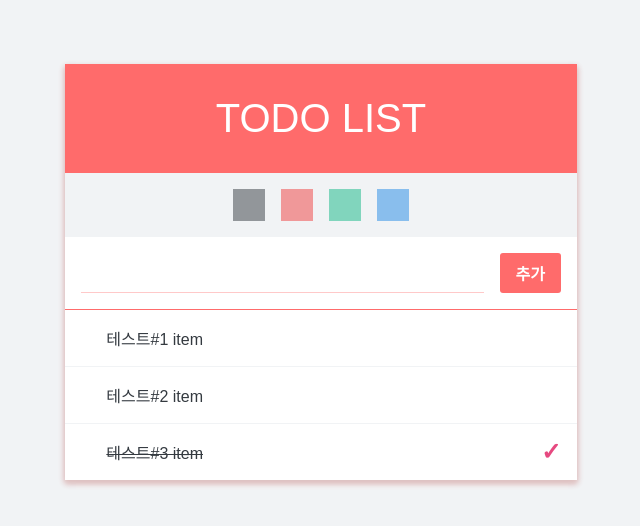
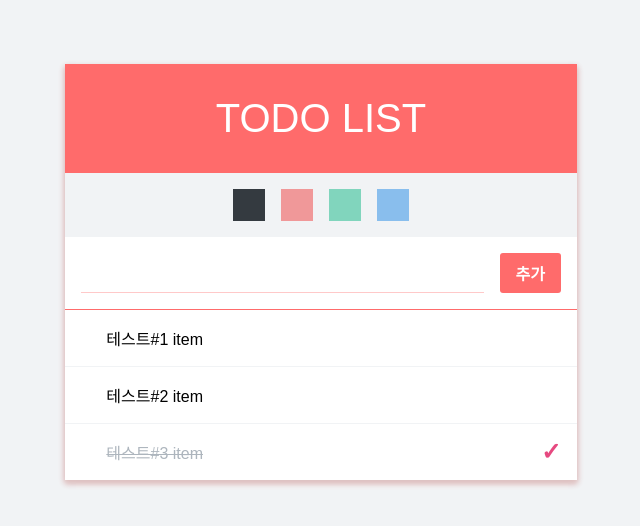
Before and after one commit to gkdud3225/todo-list, a React (Create React App) app: page / in a window 1280 px wide. Shown: the top 526 px of the page, without its empty margins (319-959 px from the left). Built offline with nearby package versions, Linux system fonts and the light colour scheme.

Commit message:
color 선택시 className에 active속성 들어가도록 수정

```diff
--- a/src/App.js
+++ b/src/App.js
@@ -32,9 +32,9 @@ class App extends Component {
       todos: todos.concat({
         id: this.id++,
         text: input,
-        checked: false
+        checked: false,
+        color: color
       }),
-      color: color
     })
   }
 
@@ -77,7 +77,7 @@ class App extends Component {
     return (
         <TodoListTemplate form={<Form value={input} onCreate={handleCreate} onChange={handleChange} onKeyPress={handleKeyPress} color={color} />}
           palette={<Palette colors={colors} selected={color} onSelect={handleSelectColor} />}>
-          <TodoItemList todos={todos} onToggle={handleToggle} onRemove={handleRemove} color={color} />
+          <TodoItemList todos={todos} onToggle={handleToggle} onRemove={handleRemove} />
         </TodoListTemplate>
     );
   }
--- a/src/components/Palette.css
+++ b/src/components/Palette.css
@@ -15,7 +15,7 @@
   opacity: 0.75;
 }
 
-  .color.active, .color:active {
+.color.active {
   opacity: 1;
 }
 
--- a/src/components/Palette.js
+++ b/src/components/Palette.js
@@ -4,7 +4,7 @@ import './Palette.css';
 /* 동적인 스타일을 줄때는 style={}을 사용한다. 또, 객체를 전달하는 것이기 때문에 {{}}로 사용해야 한다. */
 const Color = ({color, active, onClick}) => {
     return (
-        <div className={`color $(active && 'active'}`} style={{background: color}} onClick={onClick}></div>
+        <div className={`color ${active && 'active'}`} style={{background: color}} onClick={onClick}></div>
     );
 }
 
--- a/src/components/TodoItem.css
+++ b/src/components/TodoItem.css
@@ -36,7 +36,7 @@
 
   .checked {
     text-decoration: line-through;
-    color: #ff6b6b;
+    color: #adb5bd;
   }
 
   .check-mark {
--- a/src/components/TodoItemList.js
+++ b/src/components/TodoItemList.js
@@ -9,12 +9,12 @@ class TodoItemList extends Component {
     }
 
     render() {
-        const {todos, onToggle, onRemove, color} = this.props;
+        const {todos, onToggle, onRemove} = this.props;
         /* todos 안에 있는 객체들을 화면에 보여주기 위해선 객체 배열을 컴포넌트 배열로 변환해야한다.
         * 배열을 렌더링 할 때는 key값이 꼭 있어야 한다. index를 key로 사용하는 것은 권장하지 않음.
         */
         const todoList = todos.map(
-            ({id, text, checked}) => (
+            ({id, text, checked, color}) => (
                 <TodoItem id={id} text={text} checked={checked} onToggle={onToggle} onRemove={onRemove} key={id} color={color} />
             )
         );
```
Lines whose indentation alone changed are shown as unchanged.
